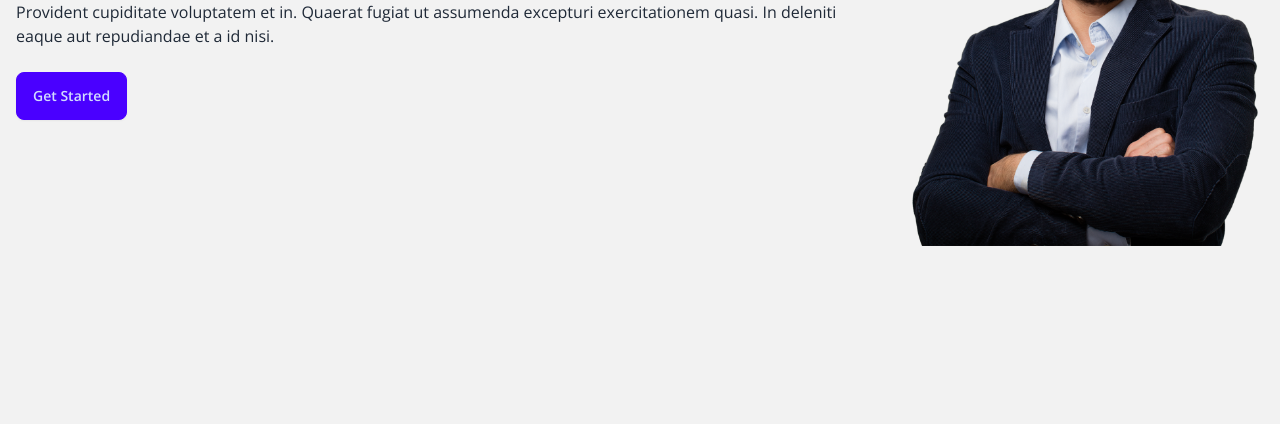
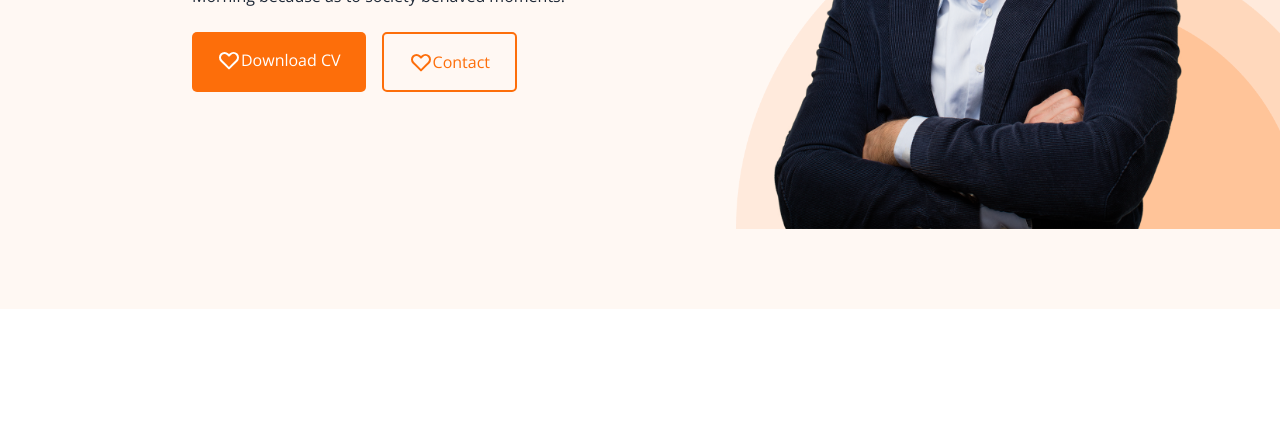
Before and after one commit to jahid-hasann/Project-04-Developer-Porttfolio, a plain HTML site: page index.html in a window 1280 px wide. Shown: the part 444-868 px from the top of the page. After the commit the page ends 800 px from the top, so only its background shows below. Drawn offline with nearby package versions, Linux system fonts and the light colour scheme.

Commit message:
header and hero completed

```diff
--- a/css/style.css
+++ b/css/style.css
@@ -1,3 +1,18 @@
 body{
     font-family: "Open Sans", sans-serif;
 }
+.button-main{
+    background: #FD6E0A;
+    color:#fff;
+    padding:16px 25px;
+    display:flex;
+    border-radius: 5px;
+}
+.button-outline{
+    background: transparent;
+    border: 2px solid #FD6E0A;
+    color: #FD6E0A;
+    padding:16px 25px;
+    display:flex;
+    border-radius: 5px;
+}
--- a/index.html
+++ b/index.html
@@ -21,8 +21,8 @@
     <script src="js/tailwind.config.js"></script>
 </head>
 <body>
-    <header class="">
-        <div class="navbar bg-base-100 container mx-auto">
+    <header class="bg-[#fff8f3]">
+        <div class="navbar container mx-auto px-0 lg:px-44 xl:px-44">
             <div class="navbar-start">
               <div class="dropdown">
                 <div tabindex="0" role="button" class="btn btn-ghost lg:hidden">
@@ -39,7 +39,7 @@
                       d="M4 6h16M4 12h8m-8 6h16" />
                   </svg>
                 </div>
-                <ul tabindex="0" class="menu menu-sm dropdown-content bg-base-100 rounded-box z-[1] mt-3 w-52 p-2 shadow">
+                <ul tabindex="0" class="menu menu-sm dropdown-content bg-base-100 rounded-box z-[1] mt-3 w-52 p-2">
                     <li><a>Portfolio</a></li>
                     <li><a>Blog</a></li>
                 </ul>
@@ -58,17 +58,51 @@
           </div>
 
           <!-- hero section -->
-          <div class="hero bg-base-200 min-h-screen">
-            <div class="hero-content flex-col lg:flex-row">
-              <div>
-                <h1 class="text-5xl font-bold">Box Office News!</h1>
+          <div class="bg-[#fff8f3] pl-48 py-20">
+            <div class="flex flex-col-reverse lg:flex-row items-center">
+              <div class="flex-1">
+                <h1 class="text-3xl lg:text-5xl font-bold text-7xl"><span class="font-normal text-5xl">Hi, I  am</span><br>
+                  Mary Hardy
+                </h1>
                 <p class="py-6">
-                  Provident cupiditate voluptatem et in. Quaerat fugiat ut assumenda excepturi exercitationem
-                  quasi. In deleniti eaque aut repudiandae et a id nisi.
+                  Shot what able cold new see hold.Friendly as an betrayed formerly he. Morning because as to society behaved moments.
                 </p>
-                <button class="btn btn-primary">Get Started</button>
+                <div class="flex">
+                  <button class="button-main mr-4">
+                    <svg
+                      xmlns="http://www.w3.org/2000/svg"
+                      class="h-6 w-6"
+                      fill="none"
+                      viewBox="0 0 24 24"
+                      stroke="currentColor">
+                      <path
+                        stroke-linecap="round"
+                        stroke-linejoin="round"
+                        stroke-width="2"
+                        d="M4.318 6.318a4.5 4.5 0 000 6.364L12 20.364l7.682-7.682a4.5 4.5 0 00-6.364-6.364L12 7.636l-1.318-1.318a4.5 4.5 0 00-6.364 0z" />
+                    </svg>
+                    Download CV
+                  </button>
+                  <button class="button-outline">
+                    <svg
+                      xmlns="http://www.w3.org/2000/svg"
+                      class="h-6 w-6"
+                      fill="none"
+                      viewBox="0 0 24 24"
+                      stroke="currentColor">
+                      <path
+                        stroke-linecap="round"
+                        stroke-linejoin="round"
+                        stroke-width="2"
+                        d="M4.318 6.318a4.5 4.5 0 000 6.364L12 20.364l7.682-7.682a4.5 4.5 0 00-6.364-6.364L12 7.636l-1.318-1.318a4.5 4.5 0 00-6.364 0z" />
+                    </svg>
+                    Contact
+                  </button>
+                </div>
               </div>
-              <img src="images/hardy.png" class="max-w-sm rounded-lg" />
+             <div class="bg-[url('images/header_bg.png')] bg-contain bg-no-repeat bg-bottom flex-1 justify-end">
+              <img src="images/hardy.png" class="rounded-lg w-2/3  lg:w-5/6 " />
+             </div>
             </div>
           </div>
     </header>
```
